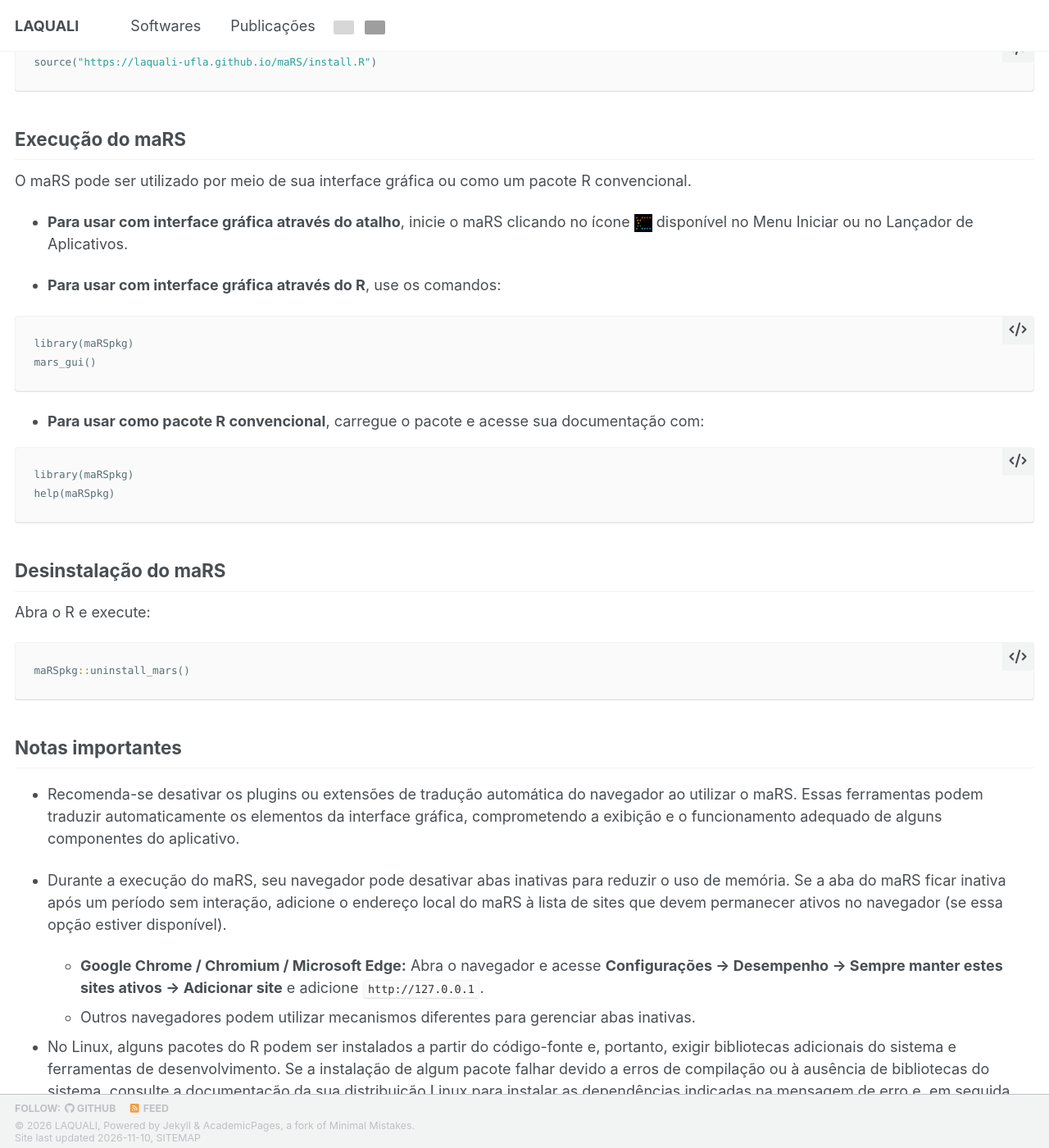
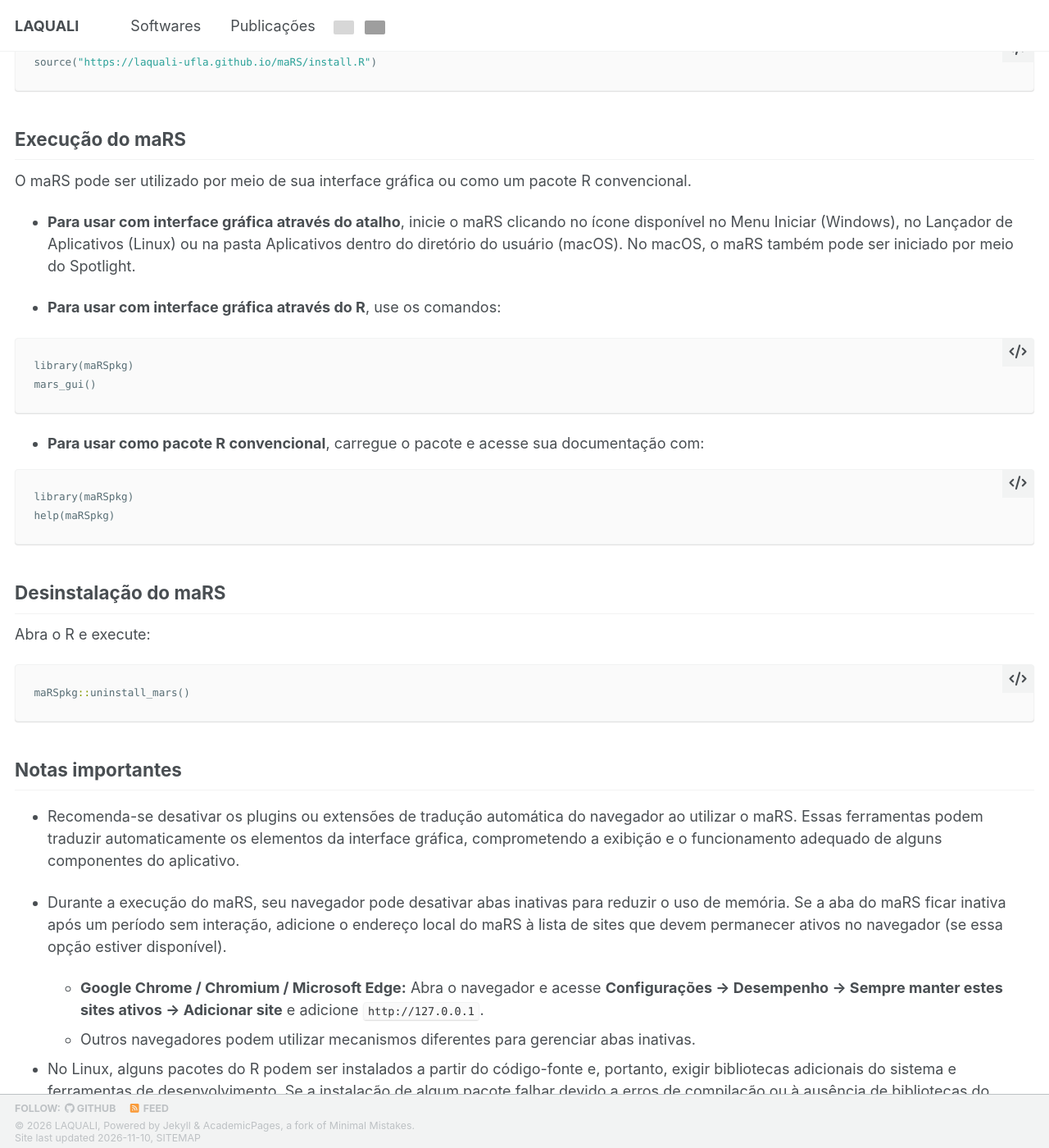
Before and after one commit to LAQUALI-UFLA/laquali-ufla.github.io, a Jekyll site: the page built from _pages/pt/softwares/mars_temporary.md, in a window 1280 px wide and 1400 px high, scrolled down 2009 px. Shown: the whole window at 82% size. Built offline with Jekyll 4.4.1, drawn with Linux system fonts in a browser that asks for light colours; a style sheet for code colours, icons or effects is not loaded; some of the changed text lies outside the part shown; grey boxes are pictures that could not be loaded.

Commit message:
Revise maRS launch instructions and installation notes
Updated instructions for launching maRS on macOS and clarified installation requirements for R packages on Linux.

```diff
--- a/_pages/pt/softwares/mars_temporary.md
+++ b/_pages/pt/softwares/mars_temporary.md
@@ -68,7 +68,7 @@ source("https://laquali-ufla.github.io/maRS/install.R")
 ## Execução do maRS
 O maRS pode ser utilizado por meio de sua interface gráfica ou como um pacote R convencional.
 
-- **Para usar com interface gráfica através do atalho**, inicie o maRS clicando no ícone <img src="/images/logo_maRS.png" style="height: 22px; width: auto; vertical-align: middle;">  disponível no Menu Iniciar ou no Lançador de Aplicativos.
+- **Para usar com interface gráfica através do atalho**, inicie o maRS clicando no ícone disponível no Menu Iniciar (Windows), no Lançador de Aplicativos (Linux) ou na pasta Aplicativos dentro do diretório do usuário (macOS). No macOS, o maRS também pode ser iniciado por meio do Spotlight.
 
 - **Para usar com interface gráfica através do R**, use os comandos:
 
@@ -101,6 +101,8 @@ maRSpkg::uninstall_mars()
 
 - No Linux, alguns pacotes do R podem ser instalados a partir do código-fonte e, portanto, exigir bibliotecas adicionais do sistema e ferramentas de desenvolvimento. Se a instalação de algum pacote falhar devido a erros de compilação ou à ausência de bibliotecas do sistema, consulte a documentação da sua distribuição Linux para instalar as dependências indicadas na mensagem de erro e, em seguida, tente instalar o pacote novamente. Se ocorrerem problemas durante a instalação do maRS, certifique-se de que os pacotes `pls`, `scales`, `MASS`, `plot3D`, `car`, `Matrix`, `dendextend`, `shiny`, `readxl`, `writexl`, `officer`, `rvg`, `SMOTEWB`, and `DT` estejam instalados no R antes de tentar instalar o maRS novamente.
 
+- No macOS, alguns gráficos podem exigir o XQuartz para serem exibidos corretamente. Caso ocorram problemas na exibição de gráficos acompanhados de uma mensagem de erro relacionada ao XQuartz, instale-o por meio de https://www.xquartz.org/ e reinicie o maRS.
+
 ## Contato
 **Prof. Cleiton Nunes**
 Universidade Federal de Lavras – UFLA
```
